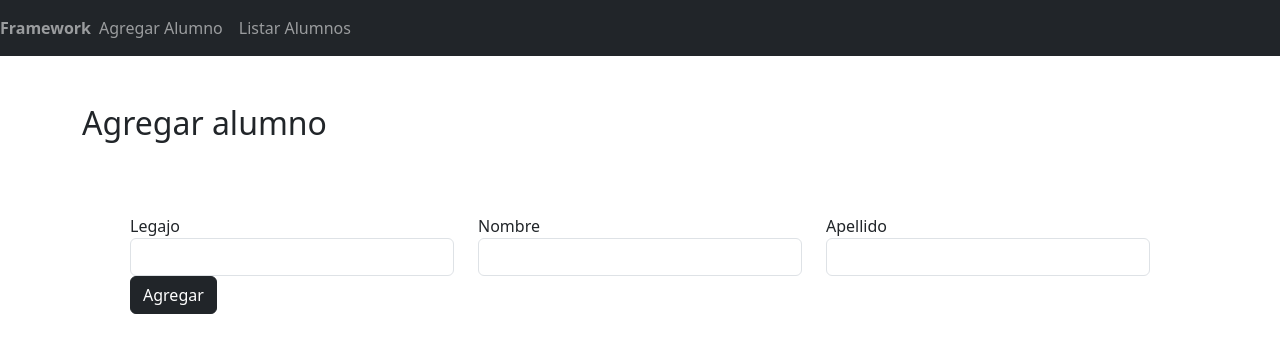
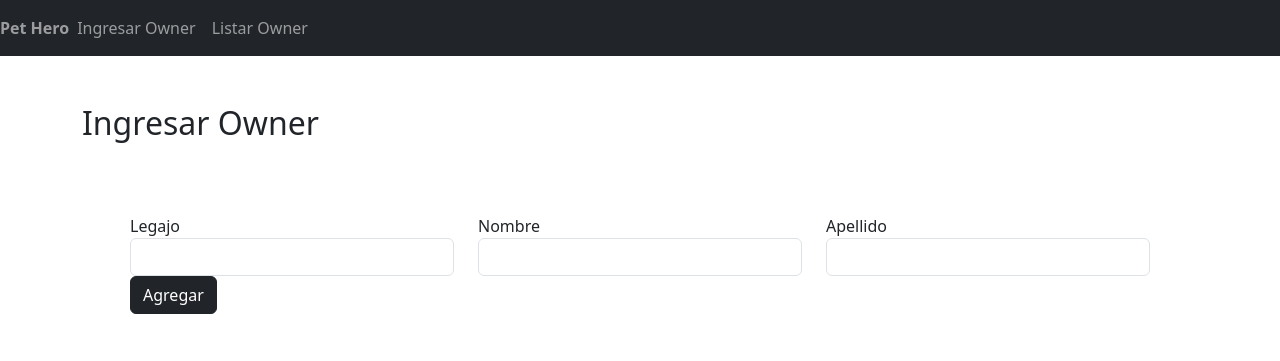
Before and after one commit to LeaLorenzo/TP-Final-Laboratorio-4, a PHP site: page / in a window 1280 px wide. Shown: the top 361 px of the page. Run offline with PHP 8.4, Linux system fonts and the light colour scheme; some libraries are stand-ins or nearby versions.

Commit message:
Controllers
Se crean controladoras de Pet, Owner y Keeper. Continuar con las responsabilidades de las mimas

```diff
--- /dev/null
+++ b/Framework/Controllers/KeeperController.php
@@ -0,0 +1,5 @@
+<?php
+namespace Controllers;
+
+
+?>
--- /dev/null
+++ b/Framework/Controllers/OwnerController.php
@@ -0,0 +1,5 @@
+<?php
+namespace Controllers;
+
+
+?>
--- /dev/null
+++ b/Framework/Controllers/PetController.php
@@ -0,0 +1,5 @@
+<?php
+namespace Controllers;
+
+
+?>
--- a/Framework/Views/nav.php
+++ b/Framework/Views/nav.php
@@ -1,13 +1,13 @@
 <nav class="navbar navbar-expand-lg  navbar-dark bg-dark">
      <span class="navbar-text">
-          <strong>Framework</strong>
+          <strong>Pet Hero</strong>
      </span>
      <ul class="navbar-nav ml-auto">
           <li class="nav-item">
-               <a class="nav-link" href="<?php echo FRONT_ROOT ?>Student/ShowAddView">Agregar Alumno</a>
+               <a class="nav-link" href="<?php echo FRONT_ROOT ?>Student/ShowAddView">Ingresar Owner</a>
           </li>
           <li class="nav-item">
-               <a class="nav-link" href="<?php echo FRONT_ROOT ?>Student/ShowListView">Listar Alumnos</a>
+               <a class="nav-link" href="<?php echo FRONT_ROOT ?>Student/ShowListView">Listar Owner</a>
           </li>
      </ul>
 </nav>
--- a/Framework/Views/student-add.php
+++ b/Framework/Views/student-add.php
@@ -4,7 +4,7 @@
 <main class="py-5">
      <section id="listado" class="mb-5">
           <div class="container">
-               <h2 class="mb-4">Agregar alumno</h2>
+               <h2 class="mb-4">Ingresar Owner</h2>
                <form action="<?php echo FRONT_ROOT ?>Student/Add" method="post" class="bg-light-alpha p-5">
                     <div class="row">
                          <div class="col-lg-4">
```
